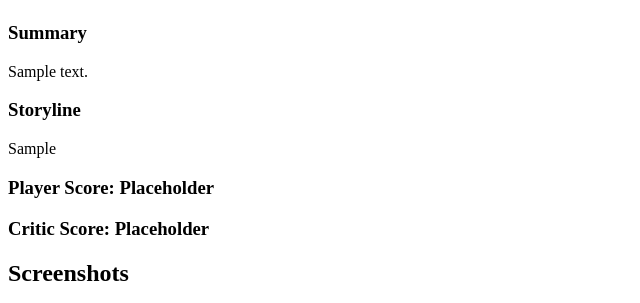
After one commit to subwavesignals/exp_reviews, a Flask app: page /games/1 in a window 1280 px wide. The commit adds this page. Shown: the part 594-897 px from the top of the page, without its empty margins (0-640 px from the left). Run offline with Flask 2, Linux system fonts and the light colour scheme; tables that the repository leaves empty hold one stand-in row (values such as "Sample post").

Commit message:
Fixed issue with screenshot/cover sixe by editing how urls read in

```diff
--- a/server.py
+++ b/server.py
@@ -8,7 +8,8 @@ from flask_sqlalchemy import sqlalchemy
 from sqlalchemy.sql import func
 import json
 
-from model import User, Game, Review, connect_to_db, db
+from model import (User, Game, Review, CriticReview, Platform, Developer,
+                   Genre, Franchise, connect_to_db, db)
 
 
 app = Flask(__name__)
@@ -26,9 +27,10 @@ app.jinja_env.undefined = StrictUndefined
 def display_homepage():
     """Displays the homepage"""
 
-    all_reviews = db.session.query(func.avg(Review.score).label("avg_score"), Review.game_id).group_by(Review.game_id).order_by(func.avg(Review.score).desc())
-    user_reviews = all_reviews.filter(Review.user_id <= 400).limit(20).all()
-    critic_reviews = all_reviews.filter(Review.user_id > 400).limit(20).all()
+    all_user_reviews = db.session.query(func.avg(Review.score).label("avg_score"), Review.game_id).group_by(Review.game_id).order_by(func.avg(Review.score).desc())
+    user_reviews = all_user_reviews.limit(20).all()
+    all_critic_reviews = db.session.query(func.avg(CriticReview.score).label("avg_score"), CriticReview.game_id).group_by(CriticReview.game_id).order_by(func.avg(CriticReview.score).desc())
+    critic_reviews = all_critic_reviews.limit(20).all()
     user_list = []
     critic_list = []
 
@@ -38,25 +40,24 @@ def display_homepage():
         game.avg_score = float(review.avg_score)
 
         user_list.append(game)
-        print game.avg_score
 
     for review in critic_reviews:
+        print review
         game_id = review.game_id
         game = Game.query.filter_by(game_id=game_id).first()
         game.avg_score = float(review.avg_score)
 
         critic_list.append(game)
-        print game.avg_score
 
-    recent_reviews = Review.query.filter(Review.user_id <= 400).order_by(Review.review_time.desc()).limit(20).all()
+    recent_reviews = Review.query.order_by(Review.review_time.desc()).limit(20).all()
     recent_list = []
 
     for review in recent_reviews:
         game_id = review.game_id
         game = Game.query.filter_by(game_id=game_id).first()
-        avg_score = db.session.query(func.avg(Review.score)).filter(Review.game_id==game_id, Review.user_id <= 400).first()
+        avg_score = db.session.query(func.avg(Review.score)).filter(Review.game_id==game_id).first()
         game.avg_score = float(avg_score[0])
-        print type(avg_score[0]), type(game.avg_score)
+
         recent_list.append(game)
 
     soon_list = Game.query.filter(Game.release_date > '2017-02-28 00:00:00').order_by(Game.release_date).limit(20).all()
@@ -203,6 +204,23 @@ def display_game(game_id):
     return render_template("game_details.html", game=game)
 
 
+@app.route("/search")
+def display_results():
+    """Displays paginated results of user search"""
+
+    search = {}
+    search["text"] = request.arg.get("search")
+
+    user_results = User.query.filter(User.username.ilike(search["text"]))
+    game_results = Game.query.filter(Game.username.ilike(search["text"]))
+    genre_results = Genre.query.filter(Genre.username.ilike(search["text"]))
+    fran_results = Franchise.query.filter(Franchise.username.ilike(search["text"]))
+    dev_results = Developer.query.filter(Developer.username.ilike(search["text"]))
+    platform_results = Platform.query.filter(Platform.username.ilike(search["text"]))
+
+    results = user_results.extend(game_results).extend(genre_results).extend(fran_results).extend(dev_results).extend(platform_results)
+
+
 
 ################################################################################
 # Helper Functions
--- /dev/null
+++ b/templates/game_details.html
@@ -0,0 +1,71 @@
+{% extends "base.html" %}
+
+{% block title %}{{ game.name }}{% endblock %}
+
+{% block content %}
+
+<div class="container-fluid">
+    <div class="row">
+        <div class="col-lg-3">
+            <h1>{{ game.name }}</h1>
+            {% if game.covers|length >= 1 %}
+                <img src="{{ game.covers[0].url }}" style="width: 250px; height: 400px;">
+            {% else %}
+                <img src="/static/img/mysterious_wall_chicken.png" style="width: 250px; height: 400px;">
+            {% endif %}
+        </div>
+        <div class="col-lg-5">
+            {% if game.summary %}
+                <h3>Summary</h3>
+                <p>{{ game.summary }}</p>
+            {% endif %}
+            {% if game.storyline %}
+                <h3>Storyline</h3>
+                <p>{{ game.storyline }}</p>
+            {% endif %}
+        </div>
+        <div class="col-lg-5">
+            <div class="row">
+                <div class="col-lg-8">
+                    <h3>Player Score: Placeholder</h3>
+                </div>
+                <div class="col-lg-4">
+                    <!-- rotten tomatoes style image here -->
+                </div>
+            </div>
+            <div class="row">
+                <div class="col-lg-8">
+                    <h3>Critic Score: Placeholder</h3>
+                </div>
+                <div class="col-lg-4">
+                    <!-- rotten tomatoes style image here -->
+                </div>
+            </div>
+        </div>
+    </div> <!-- End main info div -->
+
+    <div class="row">
+        {% if game.screenshots %}
+            <h2>Screenshots</h2>
+            {% for photo in game.screenshots %}
+                <img src="{{ photo.url }}" style="width: 33%; height: 33%;">
+            {% endfor %}
+        {% endif %}
+    </div>
+
+    <div class="row">
+        {% if game.reviews %}
+            {% for review in game.reviews %}
+                <div class="col-lg-4 col-md-6 col-xs-12">
+                    <h4>{{ review.user.username }}</h4>
+                    <strong>{{ review.score }}</strong>
+                    {% if review.comment %}
+                        <p>{{ review.comment }}</p>
+                    {% endif %}
+                </div>
+            {% endfor %}
+        {% endif %}
+    </div>
+</div>
+
+{% endblock %}
```
Also changed, not shown: templates/index.html (+8 -8 lines).
